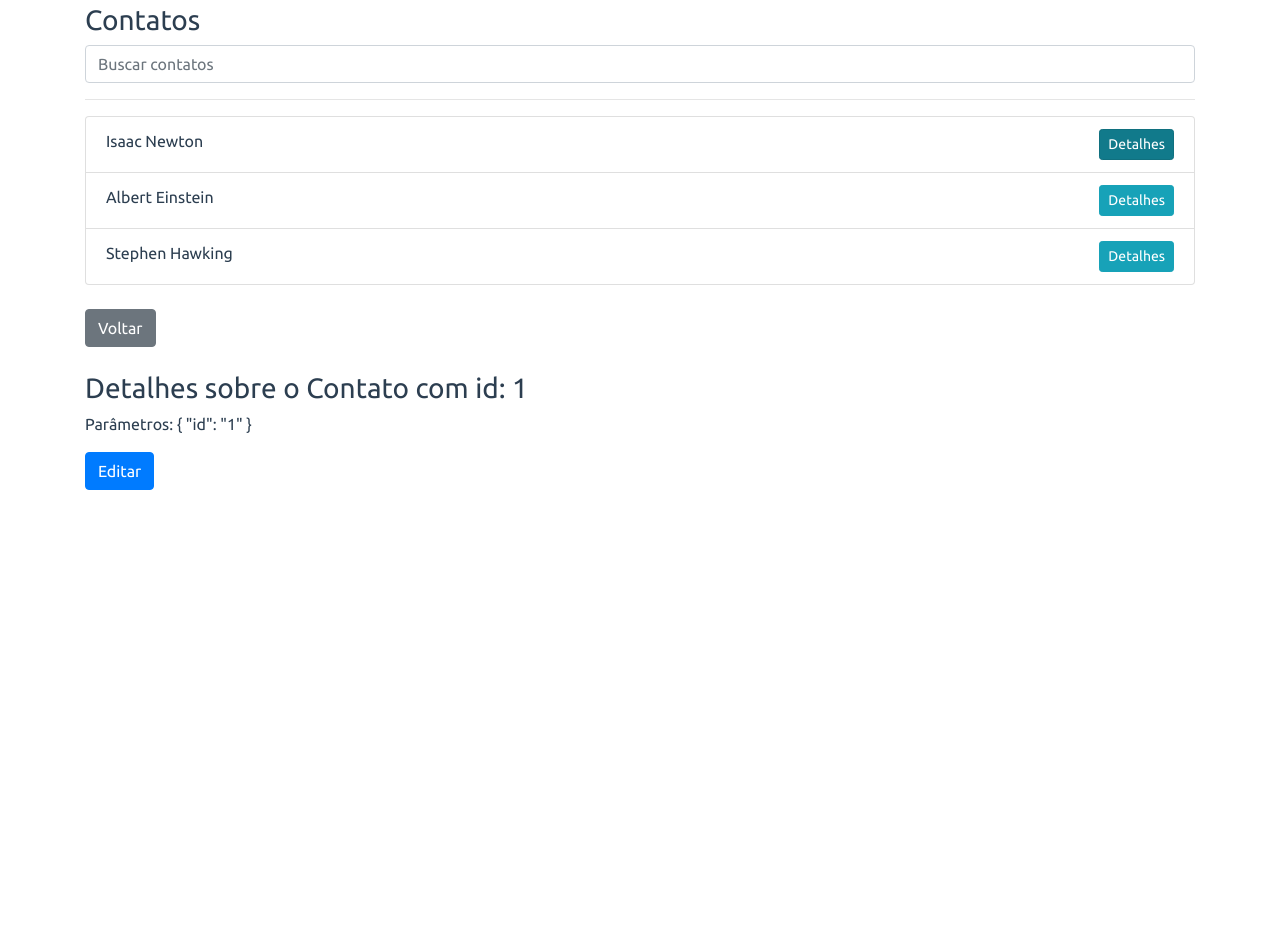
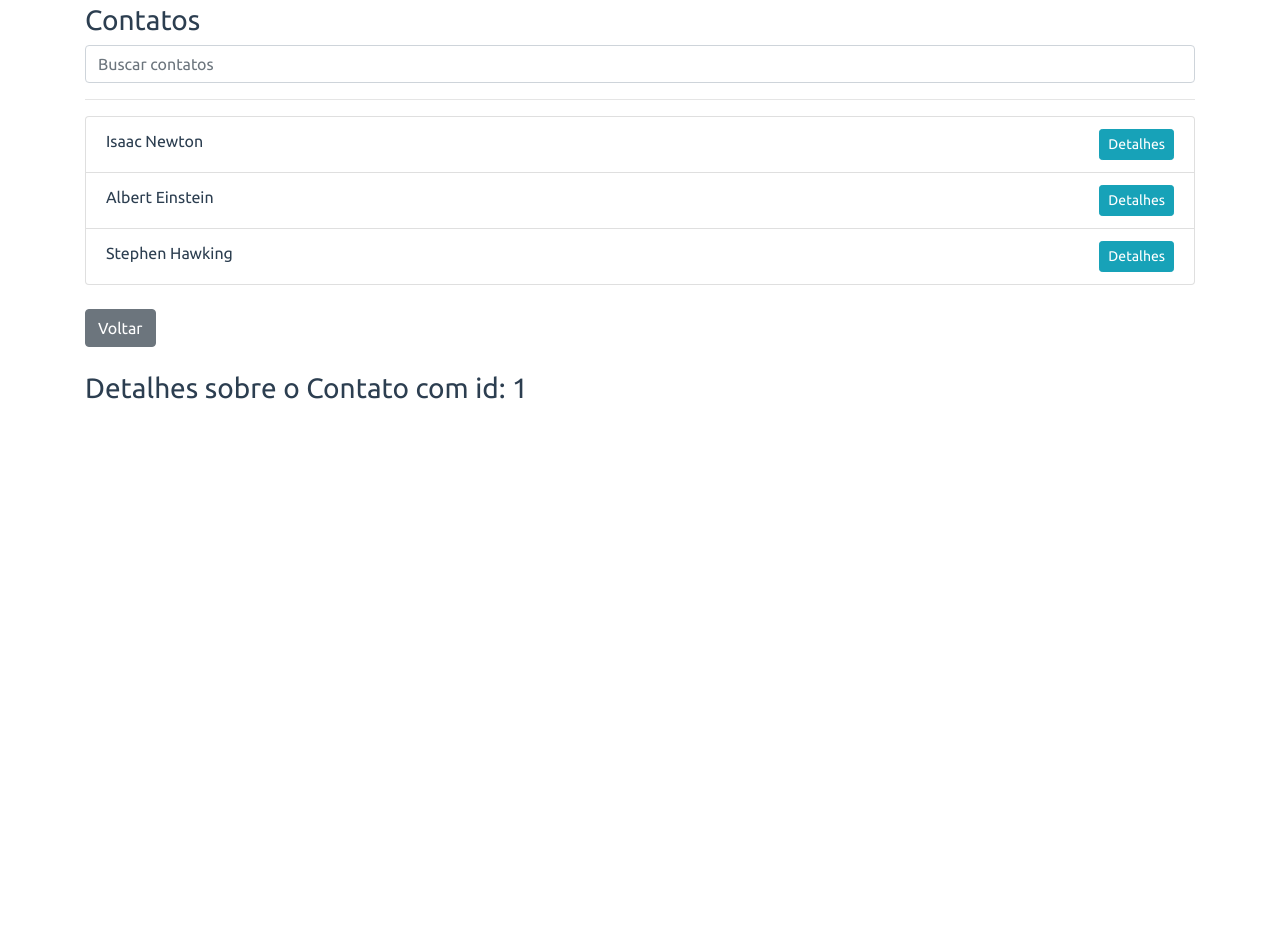
Before and after one commit to ponqueli/vue-rotas, a Vue app: page /contatos/1 in a window 1280 px wide. Shown: the part 340-1292 px from the top of the page. Before the commit the page ends 830 px from the top, so only its background shows below. Built offline with nearby package versions, Linux system fonts and the light colour scheme; the HTML template or start-up script is replaced by a standard one.

Commit message:
trabalhando com scrollbehavior e promise

```diff
--- a/src/components/contatos/ContatosListaItem.vue
+++ b/src/components/contatos/ContatosListaItem.vue
@@ -2,7 +2,10 @@
     <li>
         <span>{{ contato.nome }}</span>
         <router-link
-            :to="{ path: `/contatos/${contato.id}`}"
+            :to="{
+                path: `/contatos/${contato.id}`,
+                hash:'#parametros'
+            }"
             class="btn btn-info btn-sm float-right">
             Detalhes
         </router-link>
--- a/src/router.js
+++ b/src/router.js
@@ -22,6 +22,20 @@
 const router = new VueRouter({
   mode: "history",
   linkActiveClass: "active",
+  scrollBehavior(to, from, savedPosition) {
+    return new Promise((resolve) => {
+      if (savedPosition) {
+        return resolve(savedPosition);
+      }
+      if (to.hash) {
+        return resolve({
+          selector: to.hash,
+          offset: { x: 0, y: 0 },
+        });
+      }
+      resolve({ x: 0, y: 0 });
+    });
+  },
   routes: [
     {
       //o que é definido aqui é visto dentro do router-view em Contatos.vue
@@ -99,10 +113,10 @@
   if (to.matched.some((rota) => rota.meta.requerAutenticacao)) {
     if (!estaAutenficado) {
       next({
-        path: '/login',
-        query:{ redirecionar: to.fullPath }
-      })
-      return
+        path: "/login",
+        query: { redirecionar: to.fullPath },
+      });
+      return;
     }
   }
   next(); //SEMPRE CHAMAR O NEXT PRA NAO TER PROBLEMA
--- a/src/views/contatos/ContatoDetalhes.vue
+++ b/src/views/contatos/ContatoDetalhes.vue
@@ -1,7 +1,9 @@
 <template>
     <div>
         <h3 class="font-weight-light">Detalhes sobre o Contato com id:  {{ id }} </h3>
-        <p>Parâmetros: {{ parametros }}</p>
+        <div style="height: 900px"></div>
+        <p id="parametros">Parâmetros: {{ parametros }}</p>
+        <p>Hash: {{ $route.hash }}</p>
         <router-link
             :to="`/contatos/${id}/editar`"
             class="btn btn-primary">
```
